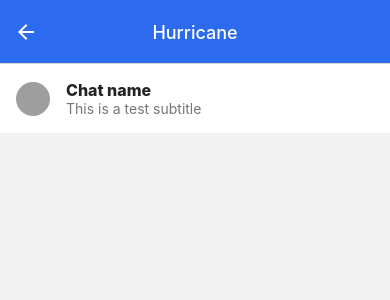
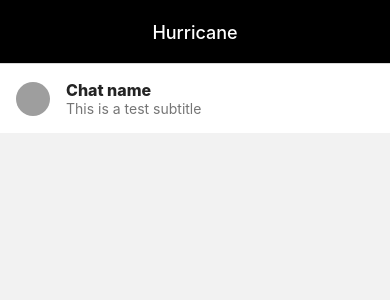
Before and after one commit to spvrkfxour/chat-app, a React Native app: screen /Home in a window 390 px wide. Shown: the top 300 px of the page. Built offline with nearby package versions, Linux system fonts and the light colour scheme; no server answers; grey boxes are pictures that could not be loaded.

Commit message:
update HomeScreen.js

```diff
--- a/App.js
+++ b/App.js
@@ -18,7 +18,7 @@ const globalScreenOptions = {
 export default function App() {
   return (
     <NavigationContainer>
-      <Stack.Navigator screenOptions={globalScreenOptions}>
+      <Stack.Navigator initialRouteName='Home' screenOptions={globalScreenOptions}>
         <Stack.Screen options={{ title: 'Sign In', headerTitleAlign: 'center' }} name='Login' component={LoginScreen} />
         <Stack.Screen options={{ title: 'Sign Up', headerTitleAlign: 'center' }} name='Register' component={RegisterScreen} />
         <Stack.Screen options={{ title: 'Hurricane', headerTitleAlign: 'center' }} name='Home' component={HomeScreen} />
--- a/components/CustomListItem.js
+++ b/components/CustomListItem.js
@@ -3,7 +3,7 @@ import { StyleSheet, Text, View } from 'react-native';
 import { ListItem, Avatar } from 'react-native-elements';
 
 
-const CustomListItem = () => {
+const CustomListItem = ({ id, chatName, enterChat }) => {
     return (
         <ListItem>
             <Avatar
--- a/screens/HomeScreen.js
+++ b/screens/HomeScreen.js
@@ -1,9 +1,41 @@
-import React from 'react';
-import { StyleSheet, Text, View, SafeAreaView, ScrollView } from 'react-native';
-import CustomListItem from '../components/CustomListItem'
+import React, { useLayoutEffect } from 'react';
+import { StyleSheet, Text, View, SafeAreaView, ScrollView, TouchableOpacity } from 'react-native';
+import { Avatar } from 'react-native-elements';
+import CustomListItem from '../components/CustomListItem';
+import { auth, db } from '../firebase';
 
 
-const HomeScreen = () => {
+const HomeScreen = ({ navigation }) => {
+    const signOutUser = () => {
+        auth.signOut().then(() => {
+            navigation.replace('Login')
+        });
+    };
+
+    useLayoutEffect(() => {
+        navigation.setOptions({
+            title: 'Hurricane',
+            headerStyle: { backgroundColor: 'black' },
+            headerTitleStyle: { color: 'white' },
+            headerTintColor: 'white',
+            headerLeft: () => {
+                return (
+                    <View style={{ marginLeft: 20 }}>
+                        <TouchableOpacity onPress={ signOutUser } activeOpacity={0.5}>
+                            <Avatar rounded source={{ uri: auth?.currentUser?.photoURL }}/>
+                        </TouchableOpacity>
+                    </View>
+                )
+            },
+            headerRight: () => {
+                return (
+                    <View style={{}}>
+                    </View>
+                )
+            },
+        });
+    }, []);
+
     return (
         <SafeAreaView>
             <ScrollView>
--- a/screens/LoginScreen.js
+++ b/screens/LoginScreen.js
@@ -20,7 +20,9 @@ const LoginScreen = ({ navigation }) => {
     }, []);
 
     const signIn = () => {
-
+        auth
+            .signInWithEmailAndPassword(email, password)
+            .catch(error => alert(error))
     };
 
     return (
@@ -41,11 +43,12 @@ const LoginScreen = ({ navigation }) => {
                     type='password'
                     value={password}
                     onChangeText={(text) => setPassword(text)}
+                    onSubmitEditing={ signIn }
                 />
             </View>
             <Button
                 containerStyle={styles.button}
-                onPress={signIn}
+                onPress={ signIn }
                 title='Sign In'
             />
             <Button
--- a/screens/RegisterScreen.js
+++ b/screens/RegisterScreen.js
@@ -23,7 +23,7 @@ const RegisterScreen = ({ navigation }) => {
             .then((authUser) => {
                 authUser.user.updateProfile({
                     displayName: login,
-                    photoURL: imageUrl || '../assets/empty-avatar.png'
+                    photoURL: imageUrl || 'https://upload.wikimedia.org/wikipedia/commons/f/ff/Grumpy_Cat.png',
                 });
             }).catch(error => alert(error.message));
     };
```
